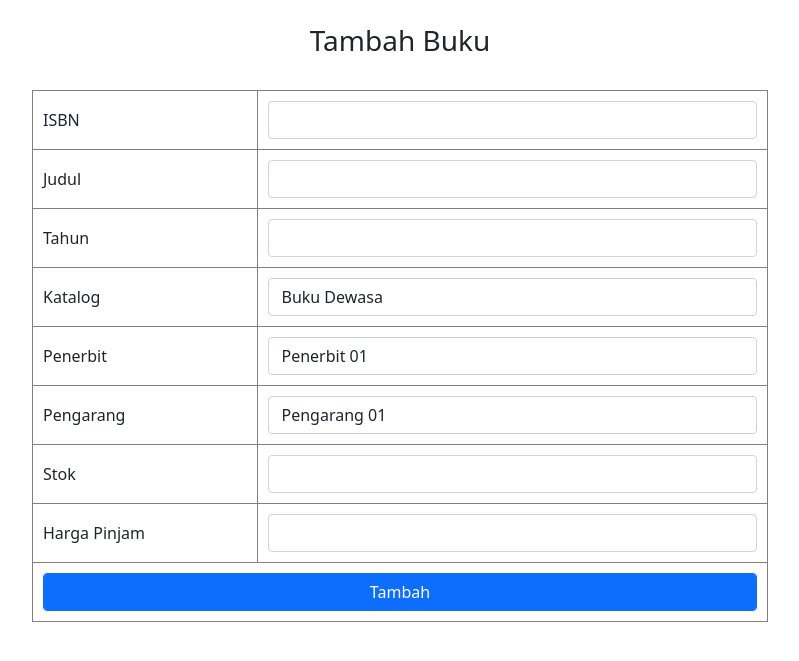
After one commit to rikiwidiantoro/Eduwork, a PHP site: page /tambah.php in a window 1280 px wide. The commit adds this page. Shown: the top 661 px of the page, without its empty margins (240-1039 px from the left). Run offline with PHP 8.4, Linux system fonts and the light colour scheme; data comes from the database, SQL or seed files in the repository.

Commit message:
selesai tambah

```diff
--- /dev/null
+++ b/bootcamp_pemrograman_web2022/web_dinamis/studykasus/tambah.php
@@ -0,0 +1,132 @@
+<?php
+    include_once('koneksi.php');
+    $data_katalog = mysqli_query($koneksi, "SELECT * FROM katalog");
+    $data_penerbit = mysqli_query($koneksi, "SELECT * FROM penerbit");
+    $data_pengarang = mysqli_query($koneksi, "SELECT * FROM pengarang");
+
+    if( isset($_POST['submit']) ) {
+        $isbn = $_POST['isbn'];
+        $judul = $_POST['judul'];
+        $tahun = $_POST['tahun'];
+        $katalog = $_POST['katalog'];
+        $penerbit = $_POST['penerbit'];
+        $pengarang = $_POST['pengarang'];
+        $stok = $_POST['qty_stok'];
+        $harga_pinjam = $_POST['harga_pinjam'];
+
+        $tambah = mysqli_query($koneksi, "INSERT INTO `buku`(`isbn`, `judul`, `tahun`, `id_penerbit`, `id_pengarang`, `id_katalog`, `qty_stok`, `harga_pinjam`) VALUES('$isbn', '$judul', '$tahun', '$penerbit', '$pengarang', '$katalog', '$stok', '$harga_pinjam');");
+
+        // re direct ke halaman utama
+        header('Location: index.php');
+    }
+?>
+
+<!doctype html>
+<html lang="en">
+    <head>
+        <!-- Required meta tags -->
+        <meta charset="utf-8">
+        <meta name="viewport" content="width=device-width, initial-scale=1">
+
+        <!-- Bootstrap CSS -->
+        <link href="https://cdn.jsdelivr.net/npm/bootstrap@5.1.3/dist/css/bootstrap.min.css" rel="stylesheet" integrity="sha384-1BmE4kWBq78iYhFldvKuhfTAU6auU8tT94WrHftjDbrCEXSU1oBoqyl2QvZ6jIW3" crossorigin="anonymous">
+
+        <title>Tambah Buku</title>
+    </head>
+    <body>
+
+        <div class="container">
+            <div class="row text-center m-4">
+                <div class="col-md-12">
+                    <h3>Tambah Buku</h3>
+                </div>
+            </div>
+            <div class="row">
+                <div class="col-md-8 offset-2">
+                    <form action="tambah.php" method="post" name="formtambah">
+                        <table class="table-bordered" width="100%" cellpadding="10">
+                            <tr>
+                                <td>ISBN</td>
+                                <td><input type="text" class="form-control" name="isbn"></td>
+                            </tr>
+                            <tr>
+                                <td>Judul</td>
+                                <td><input type="text" class="form-control" name="judul"></td>
+                            </tr>
+                            <tr>
+                                <td>Tahun</td>
+                                <td><input type="text" class="form-control" name="tahun"></td>
+                            </tr>
+                            <tr>
+                                <td>Katalog</td>
+                                <td>
+                                    <select name="katalog" class="form-control">
+                                        <?php
+                                            while( $katalog = mysqli_fetch_array($data_katalog) ) {
+                                                echo "
+                                                    <option value=". $katalog['id_katalog'] .">". $katalog['nama'] ."</option>
+                                                ";
+                                            }
+                                        ?>
+                                    </select>
+                                </td>
+                            </tr>
+                            <tr>
+                                <td>Penerbit</td>
+                                <td>
+                                    <select name="penerbit" class="form-control">
+                                        <?php
+                                            while( $penerbit = mysqli_fetch_array($data_penerbit) ) {
+                                                echo "
+                                                    <option value=". $penerbit['id_penerbit'] .">". $penerbit['nama_penerbit'] ."</option>
+                                                ";
+                                            }
+                                        ?>
+                                    </select>
+                                </td>
+                            </tr>
+                            <tr>
+                                <td>Pengarang</td>
+                                <td>
+                                    <select name="pengarang" class="form-control">
+                                        <?php
+                                            while( $pengarang = mysqli_fetch_array($data_pengarang) ) {
+                                                echo "
+                                                    <option value=". $pengarang['id_pengarang'] .">". $pengarang['nama_pengarang'] ."</option>
+                                                ";
+                                            }
+                                        ?>
+                                    </select>
+                                </td>
+                            </tr>
+                            <tr>
+                                <td>Stok</td>
+                                <td><input type="text" class="form-control" name="qty_stok"></td>
+                            </tr>
+                            <tr>
+                                <td>Harga Pinjam</td>
+                                <td><input type="text" class="form-control" name="harga_pinjam"></td>
+                            </tr>
+                            <tr>
+                                <td colspan="2">
+                                    <input type="submit" class="form-control btn btn-primary" name="submit" value="Tambah">
+                                </td>
+                            </tr>
+                        </table>
+                    </form>
+                </div>
+            </div>
+        </div>
+
+        <!-- Optional JavaScript; choose one of the two! -->
+
+        <!-- Option 1: Bootstrap Bundle with Popper -->
+        <script src="https://cdn.jsdelivr.net/npm/bootstrap@5.1.3/dist/js/bootstrap.bundle.min.js" integrity="sha384-ka7Sk0Gln4gmtz2MlQnikT1wXgYsOg+OMhuP+IlRH9sENBO0LRn5q+8nbTov4+1p" crossorigin="anonymous"></script>
+
+        <!-- Option 2: Separate Popper and Bootstrap JS -->
+        <!--
+        <script src="https://cdn.jsdelivr.net/npm/@popperjs/core@2.10.2/dist/umd/popper.min.js" integrity="sha384-7+zCNj/IqJ95wo16oMtfsKbZ9ccEh31eOz1HGyDuCQ6wgnyJNSYdrPa03rtR1zdB" crossorigin="anonymous"></script>
+        <script src="https://cdn.jsdelivr.net/npm/bootstrap@5.1.3/dist/js/bootstrap.min.js" integrity="sha384-QJHtvGhmr9XOIpI6YVutG+2QOK9T+ZnN4kzFN1RtK3zEFEIsxhlmWl5/YESvpZ13" crossorigin="anonymous"></script>
+        -->
+    </body>
+</html>
```
Also changed, not shown: bootcamp_pemrograman_web2022/web_dinamis/studykasus/index.php (+10 -3 lines).
